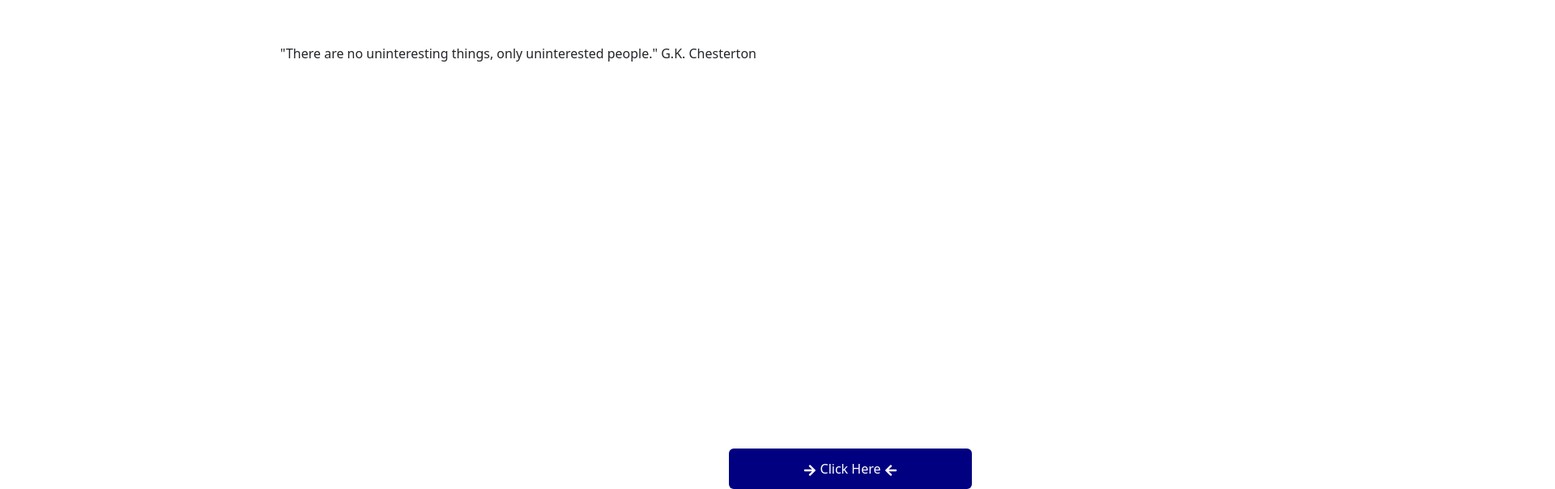
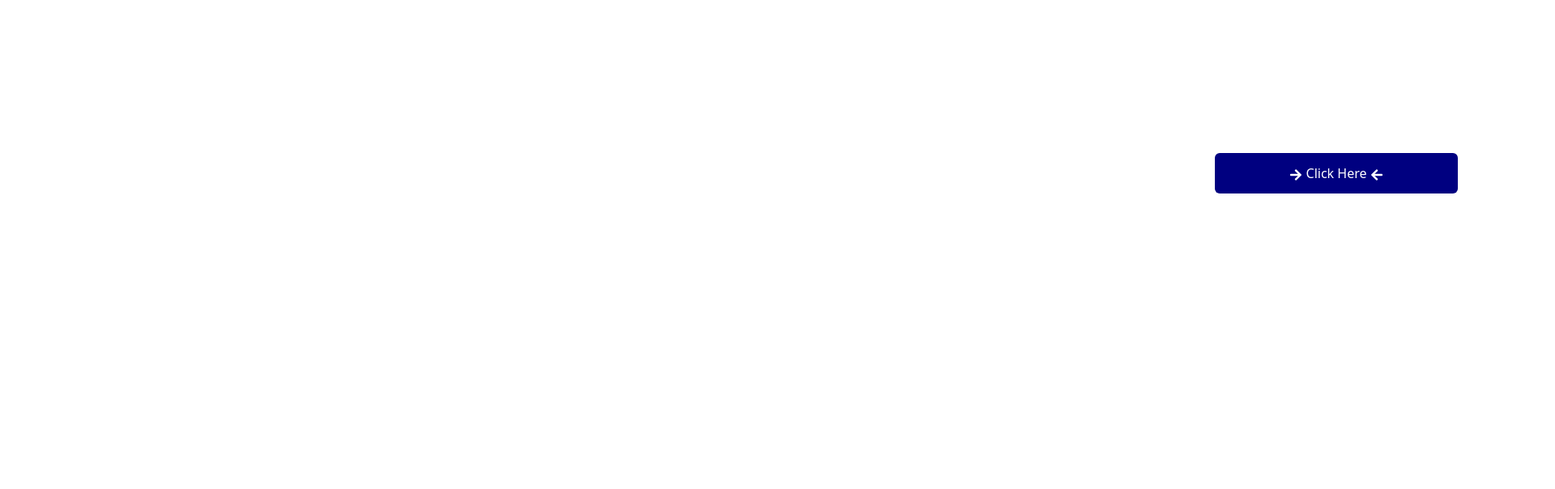
Before and after one commit to reets93/bored-app, a React (Create React App) app: page / in a window 1280 px wide. Shown: the part 1046-1650 px from the top of the page at 81% size, 1920 px wide, since content can reach past the window. After the commit the page ends 800 px from the top, so only its background shows below. Built offline with nearby package versions, Linux system fonts and the light colour scheme.

Commit message:
animation centred/cards displaying activity data

```diff
--- a/src/components/FirstPage/FirstPage.css
+++ b/src/components/FirstPage/FirstPage.css
@@ -1,12 +1,17 @@
-p {
-    text-align: center;
-    margin-top: -550px;
-}
+#frame {
+    top: 60%;
+    transform: translate(-60%, -50%);
+    position: fixed;
+  }
 
-#button {
+  p {
+    color: black;
+  }
+
+  #button {
     position: relative;
-   width: 300px  ! important ;
-   left: 900px ! important;
+    width: 300px !important ;
+    left: 135% !important;
     height: 50px;
     margin-top: 600px;
   }
--- a/src/components/Footer/Footer.css
+++ b/src/components/Footer/Footer.css
@@ -1,13 +1,13 @@
 
-#title {
+/* #title {
     padding-left: 750px;
     font-size: 20px;
     margin-bottom: 0px;
 
 
-}
+} */
 
-#titleButton {
+/* #footerButton {
 
     position: absolute;
     margin-left: 1025px;
@@ -16,12 +16,31 @@
     font-size: 20px;
     margin-top: 10px;
 
-}
+} */
 
-#bottom {
+/* #bottom {
 
     background-color: darkgrey;
     margin-top: 200px;
     width: 200%;
    height: 75px;
+} */
+
+#footer {
+    background-color: darkgrey;
+
 }
+
+#title {
+    padding-left: 700px;
+}
+
+#idea {
+
+        position: absolute;
+        margin-left: 75px;
+        left: 50%;
+        width: 100px;
+        bottom: 5px;
+        top: 5px;
+}
--- a/src/components/Footer/Footer.js
+++ b/src/components/Footer/Footer.js
@@ -11,12 +11,12 @@ const getCurrentActivites = props.getCurrentActivites
 
   return (
     <div >
-      <Card id="bottom">
+      <Card id='bottom'>
 
         <Card.Body id='footer'>
           <Card.Title id='title'><FaLightbulb /> Need some new ideas?</Card.Title>
 
-          <Button id='titleButton' onClick={props.getCurrentActivites}
+          <Button id='idea' onClick={props.getCurrentActivites}
           // variant="primary"
           >See more <FaEye /></Button>
         </Card.Body>
```
Also changed, not shown: src/components/ActivityPage/ActivityPage.js (+5 -5 lines).
